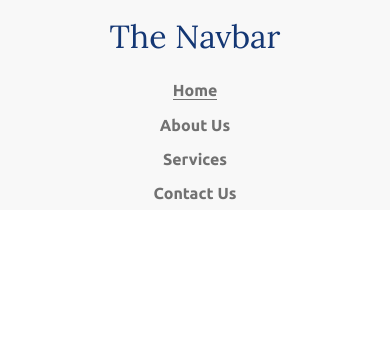
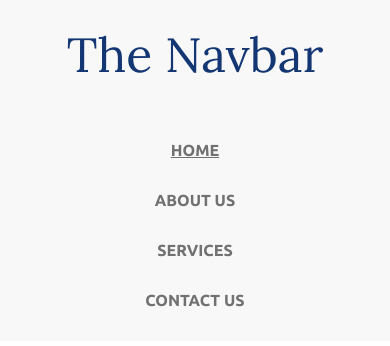
Before and after one commit to MalbonaGenio/CSS-Challenges, a plain HTML site: page index.html in a window 390 px wide. Drawn offline with Linux system fonts and the light colour scheme.

Commit message:
make some changes according to the solution provided. Needs to improve some of the code. needs rewrite as a mobile first.

```diff
--- a/style.css
+++ b/style.css
@@ -15,43 +15,45 @@ body {
 	color: #143774;
 	font-family: lora, serif;
 	font-weight: 400;
-	font-size: 2rem;
+	font-size: 3rem;
 	margin: 0.5em 1em; /* separates a bit from the edge and a bit from the top*/
 }
 
 .link {
 	color: #717171;
 	text-decoration: none;
+	text-transform: uppercase;
 	font-weight: 700;
 	margin: 1em;
 }
 
 .current-page {
-	border-bottom: solid 1px #717171;
+	text-decoration: underline;
 }
-
 
 /* layout */
 
 .nav{
 	display: flex;
 	flex-direction: row;
+	justify-content: space-between;
 	align-items: center;
-	justify-content: space-between;
 }
 
 @media (max-width: 600px){
 	.nav {
 		flex-direction: column;
+		justify-content: center;
+		align-items: center;
 	}
 
 	.links {
 		display: flex;
 		flex-direction: column;
+		flex-wrap: wrap;
+		 /* set to wrap in case we chage the flex-direction */
 		align-items: center;
-	}
-
-	.link {
-		margin: 0.5em;
+		justify-content: space-between;
+		margin: 1em;
 	}
 }
```
